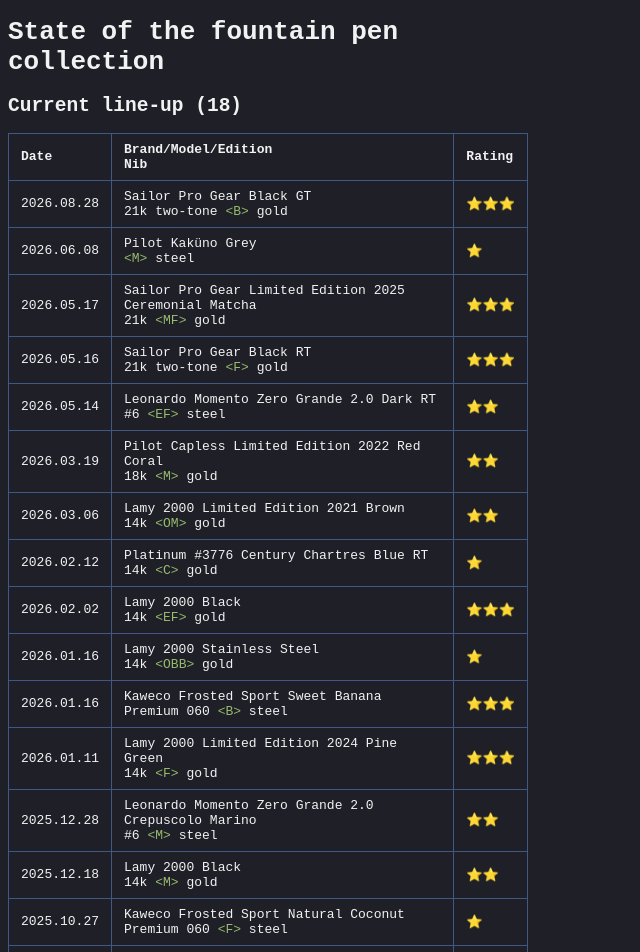
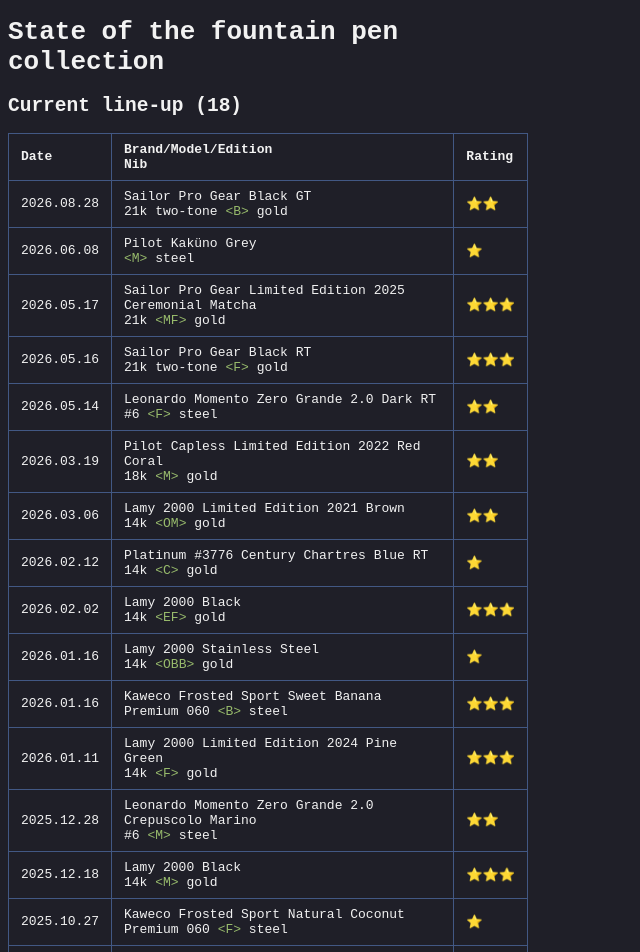
Before and after one commit to s-estay/s-estay.github.io, a Jekyll site: the page built from _posts/2025-12-11-fp-collection.md, in a window 1280 px wide. Shown: the top 952 px of the page, without its empty margins (0-640 px from the left). Built offline with Jekyll 4.4.1, drawn with Linux system fonts in a browser that asks for light colours; some of the changed lines change nothing that is shown.

Commit message:
Update ratings for several fountain pens

```diff
--- a/_posts/2025-12-11-fp-collection.md
+++ b/_posts/2025-12-11-fp-collection.md
@@ -10,11 +10,11 @@
 
 | Date | Brand/Model/Edition<br>Nib | Rating |
 | --- | --- | --- |
-| 2026.08.28 | Sailor Pro Gear Black GT<br>21k two-tone `<B>` gold | ⭐️⭐️⭐️ |
+| 2026.08.28 | Sailor Pro Gear Black GT<br>21k two-tone `<B>` gold | ⭐️⭐️ |
 | 2026.06.08 | Pilot Kaküno Grey<br>`<M>` steel | ⭐️ |
 | 2026.05.17 | Sailor Pro Gear Limited Edition 2025 Ceremonial Matcha<br>21k `<MF>` gold | ⭐️⭐️⭐️ |
 | 2026.05.16 | Sailor Pro Gear Black RT<br>21k two-tone `<F>` gold | ⭐️⭐️⭐️ |
-| 2026.05.14 | Leonardo Momento Zero Grande 2.0 Dark RT<br>#6 `<EF>` steel | ⭐️⭐️ |
+| 2026.05.14 | Leonardo Momento Zero Grande 2.0 Dark RT<br>#6 `<F>` steel | ⭐️⭐️ |
 | 2026.03.19 | Pilot Capless Limited Edition 2022 Red Coral<br>18k `<M>` gold | ⭐️⭐️ |
 | 2026.03.06 | Lamy 2000 Limited Edition 2021 Brown<br>14k `<OM>` gold | ⭐️⭐️ |
 | 2026.02.12 | Platinum #3776 Century Chartres Blue RT<br>14k `<C>` gold | ⭐️ |
@@ -23,7 +23,7 @@
 | 2026.01.16 | Kaweco Frosted Sport Sweet Banana<br>Premium 060 `<B>` steel | ⭐️⭐️⭐️ |
 | 2026.01.11 | Lamy 2000 Limited Edition 2024 Pine Green<br>14k `<F>` gold | ⭐️⭐️⭐️ |
 | 2025.12.28 | Leonardo Momento Zero Grande 2.0 Crepuscolo Marino<br>#6 `<M>` steel | ⭐️⭐️ |
-| 2025.12.18 | Lamy 2000 Black<br>14k `<M>` gold | ⭐️⭐️ |
+| 2025.12.18 | Lamy 2000 Black<br>14k `<M>` gold | ⭐️⭐️⭐️ |
 | 2025.10.27 | Kaweco Frosted Sport Natural Coconut<br>Premium 060 `<F>` steel | ⭐️ |
 | 2025.09.10 | Platinum #3776 Century Bourgogne RT<br>14k `<B>` gold | ⭐️ |
 | 2025.08.24 | Platinum #3776 Century Black Diamond<br>14k `<M>` gold | ⭐️⭐️ |
```
